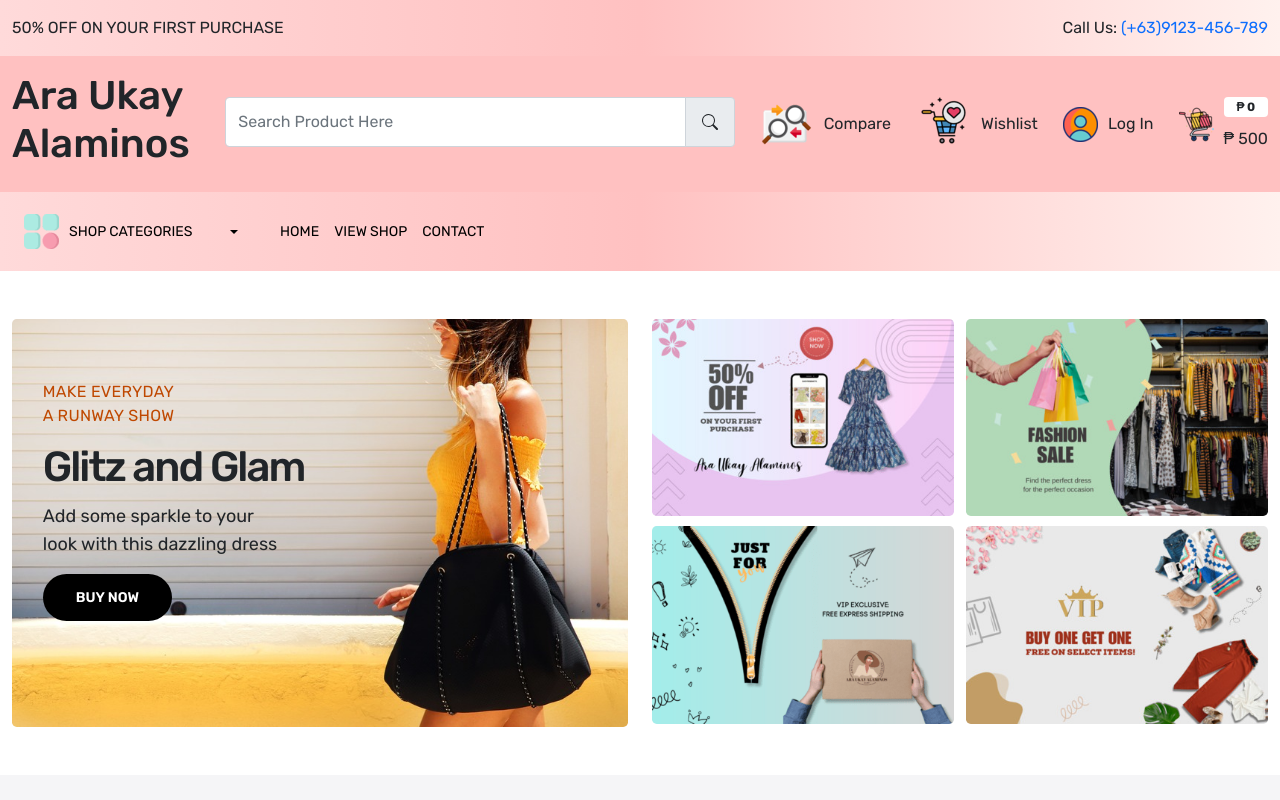
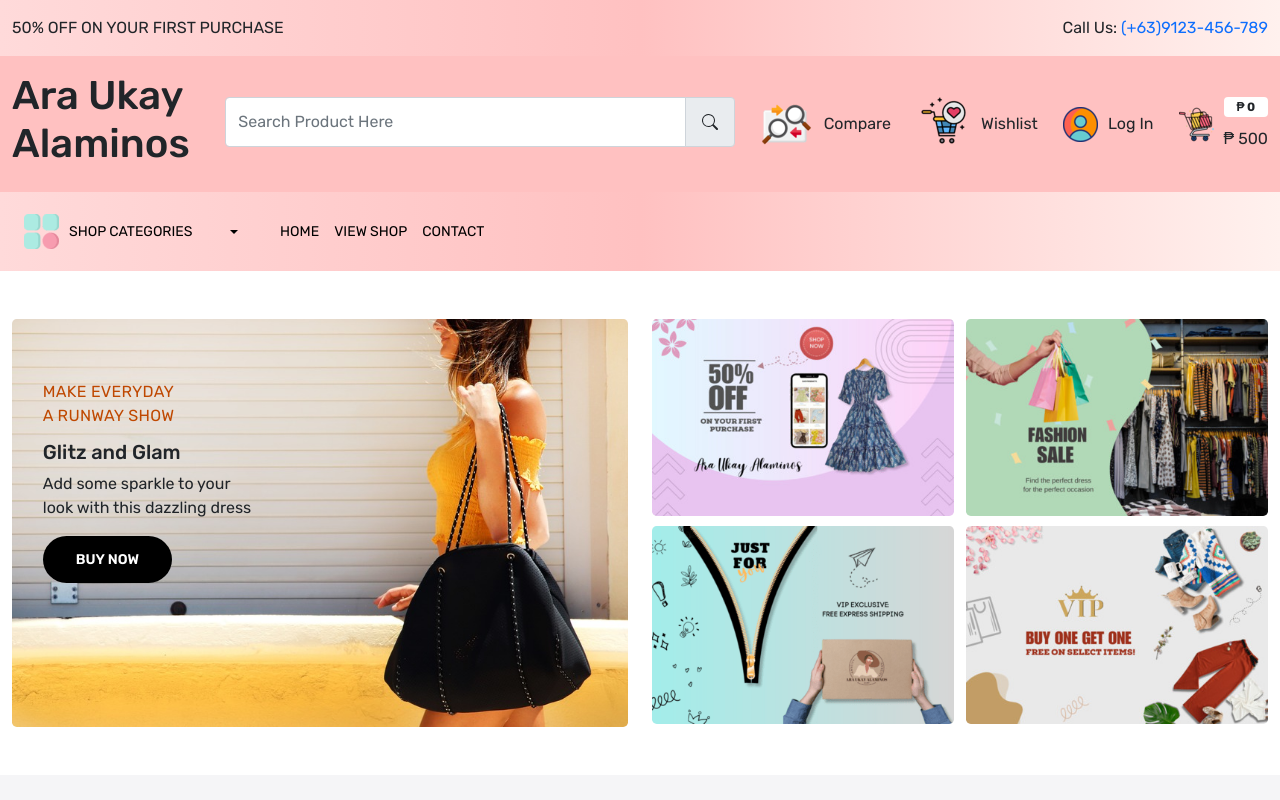
Before and after one commit to Rbihag/ecomm-app, a React (Create React App) app: page / in a window 1280 px wide. Shown: the top 800 px of the page. Built offline with nearby package versions, Linux system fonts and the light colour scheme.

Commit message:
change main banner to carousel

```diff
--- a/src/App.css
+++ b/src/App.css
@@ -168,18 +168,20 @@ footer .input-group-text{
 
 }
 
-.main-banner-content h5{
+.carousel-caption h5{
   font-size: 42px;
   line-height: 54px;
   letter-spacing: -2px;
   font-weight: 500;
   text-transform: none;
+  color: #bf4800;
 }
 
-.main-banner-content p{
+.carousel-caption p{
   font-size: 18px;
-  line-height: 28px;
+  line-height: 40px;
   letter-spacing: 0.4;
+  color: #b76e79
 }
 
 /*
```
